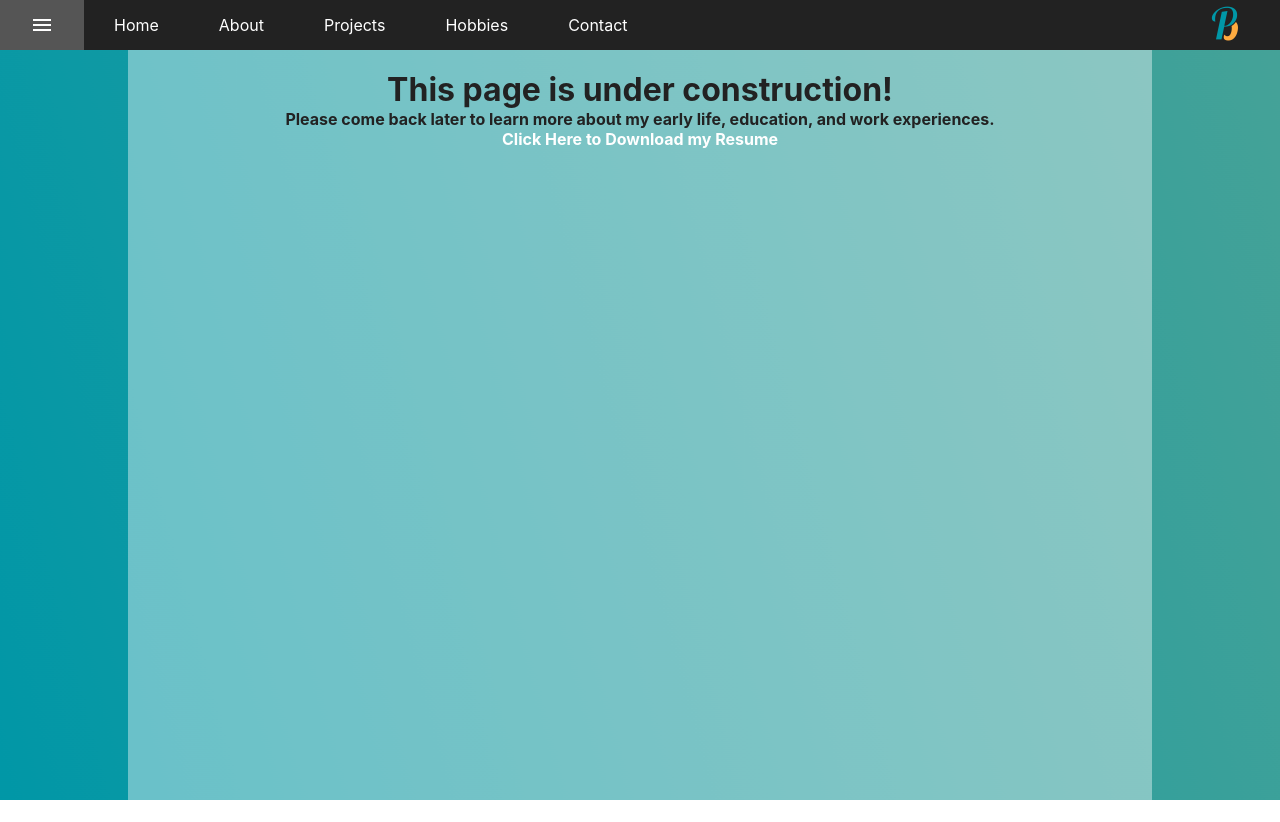
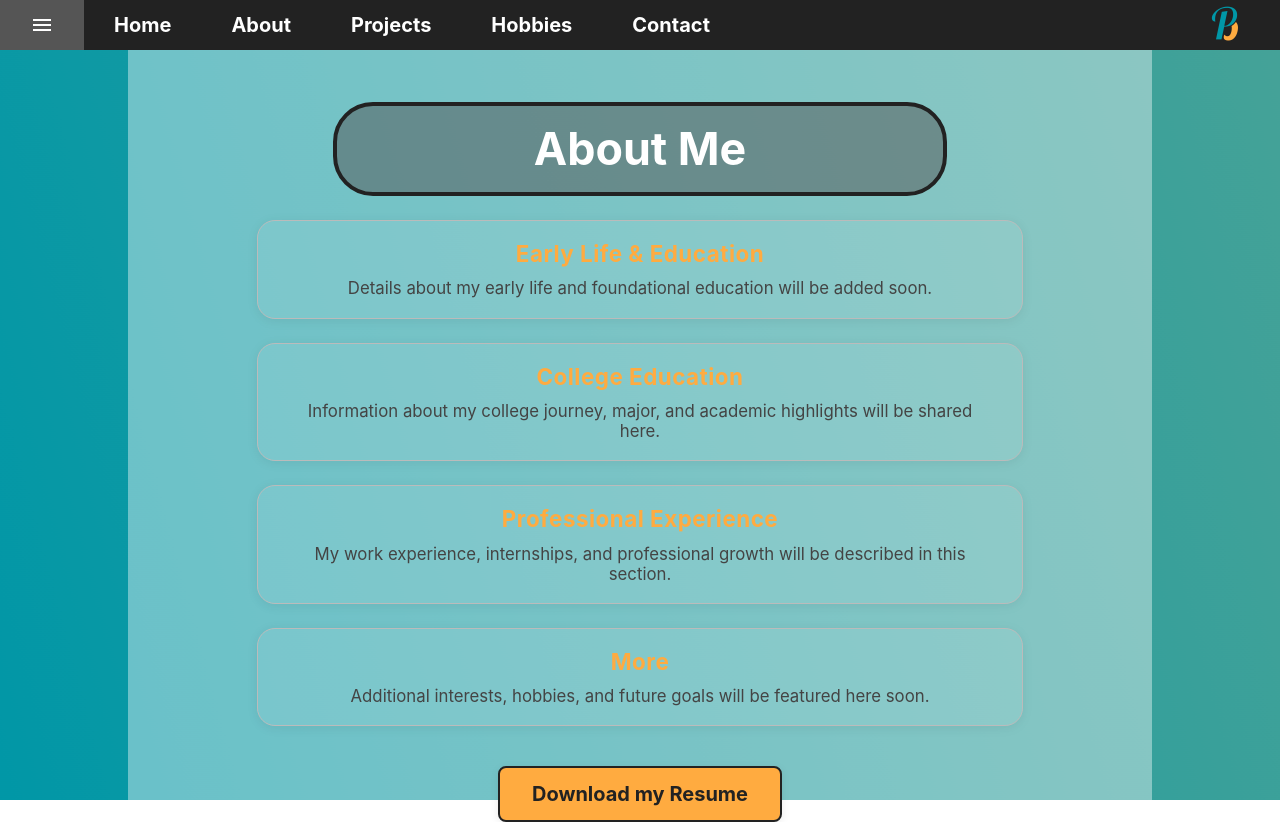
Before and after one commit to PJBuddendeck/PJBuddendeck.github.io, a React (Create React App) app: page /#/about in a window 1280 px wide. Before the commit the page ends 800 px from the top, so only its background shows below. Built offline with nearby package versions, Linux system fonts and the light colour scheme.

Commit message:
About format

```diff
--- a/src/components/about/about-page.jsx
+++ b/src/components/about/about-page.jsx
@@ -13,9 +13,24 @@ const AboutPage = () => {
             <MenuBar menuOn={menuOn} setMenu={setMenu}/>
             <div id="content" className={menuOn ? "blur" : "unblur"}>
                 <div id="backdrop">
-                    <h1>This page is under construction!</h1>
-                    <h4>Please come back later to learn more about my early life, education, and work experiences.</h4>
-                    <a href={resume} download="Peter Buddendeck Resume">Click Here to Download my Resume</a>
+                    <h1 id="title">About Me</h1>
+                    <div className="about-section">
+                        <h2>Early Life & Education</h2>
+                        <p>Details about my early life and foundational education will be added soon.</p>
+                    </div>
+                    <div className="about-section">
+                        <h2>College Education</h2>
+                        <p>Information about my college journey, major, and academic highlights will be shared here.</p>
+                    </div>
+                    <div className="about-section">
+                        <h2>Professional Experience</h2>
+                        <p>My work experience, internships, and professional growth will be described in this section.</p>
+                    </div>
+                    <div className="about-section">
+                        <h2>More</h2>
+                        <p>Additional interests, hobbies, and future goals will be featured here soon.</p>
+                    </div>
+                    <a href={resume} download="Peter Buddendeck Resume" className="resume-link">Download my Resume</a>
                 </div>
             </div>
         </div>
--- a/src/components/about/about-style.css
+++ b/src/components/about/about-style.css
@@ -1,5 +1,69 @@
-#content a {
+#title {
+    font-size: 2.8rem;
+    width: 60%;
+    margin: 2rem auto 1.5rem auto;
+    text-align: center;
+    background-color: rgba(85, 85, 85, 0.5);
+    border: 4px solid #222222;
+    border-radius: 40px;
+    box-sizing: border-box;
+    max-width: 90vw;
+    color: white;
+    padding: 1rem 2vw;
+}
+
+a {
+    font-size: 20px;
     text-decoration: none;
     color: white;
     font-weight: bold;
 }
+
+a:hover {
+    color: #ffcc00;
+}
+
+.about-section {
+    background: rgba(255,255,255,0.08);
+    border-radius: 18px;
+    margin: 1.5rem auto;
+    padding: 1.2rem 2rem;
+    max-width: 700px;
+    box-shadow: 0 2px 12px rgba(0,0,0,0.07);
+    color: #222;
+    border: 1.5px solid #bbb;
+}
+
+.about-section h2 {
+    color: #FFAB40;
+    margin-bottom: 0.5em;
+    font-size: 1.4em;
+    letter-spacing: 0.5px;
+}
+
+.about-section p {
+    color: #444;
+    font-size: 1.05em;
+    margin: 0;
+}
+
+.resume-link {
+    display: block;
+    width: fit-content;
+    margin: 2.5rem auto 0 auto;
+    padding: 0.7em 1.6em;
+    background: #FFAB40;
+    color: #222222;
+    border-radius: 8px;
+    font-weight: bold;
+    text-decoration: none;
+    border: 2px solid #222222;
+    box-shadow: 0 2px 8px rgba(0,0,0,0.08);
+    transition: background 0.2s, color 0.2s, transform 0.15s;
+}
+
+.resume-link:hover {
+    background: #ffd580;
+    color: #111;
+    transform: translateY(-2px) scale(1.03);
+}
```
